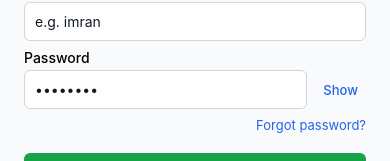
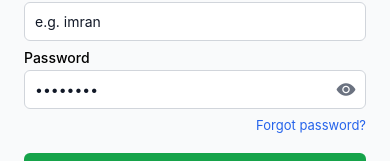
Before and after one commit to malela7/canaagel, a React Native app in the folder mobile/: screen /Login in a window 390 px wide. Shown: the part 364-525 px from the top of the page. Built offline with nearby package versions, Linux system fonts and the light colour scheme.

Commit message:
Replace Show/Hide text toggle with an eye icon inside the password field

```diff
--- a/mobile/package.json
+++ b/mobile/package.json
@@ -8,6 +8,7 @@
     "build:android": "eas build --platform android"
   },
   "dependencies": {
+    "@expo/vector-icons": "^15.0.3",
     "@react-native-async-storage/async-storage": "2.2.0",
     "@react-native-picker/picker": "2.11.1",
     "@react-navigation/bottom-tabs": "^6.6.1",
--- a/mobile/src/screens/ForgotPasswordScreen.js
+++ b/mobile/src/screens/ForgotPasswordScreen.js
@@ -1,5 +1,6 @@
 import React, { useState } from "react";
 import { View, Text, TextInput, TouchableOpacity, StyleSheet, ActivityIndicator } from "react-native";
+import { Ionicons } from "@expo/vector-icons";
 import api from "../api/client";
 
 export default function ForgotPasswordScreen({ navigation }) {
@@ -66,8 +67,8 @@ export default function ForgotPasswordScreen({ navigation }) {
               onChangeText={setNewPassword}
               secureTextEntry={!showPassword}
             />
-            <TouchableOpacity onPress={() => setShowPassword((v) => !v)} style={styles.showButton}>
-              <Text style={styles.showButtonText}>{showPassword ? "Hide" : "Show"}</Text>
+            <TouchableOpacity onPress={() => setShowPassword((v) => !v)} style={styles.eyeButton}>
+              <Ionicons name={showPassword ? "eye-off" : "eye"} size={20} color="#6b7280" />
             </TouchableOpacity>
           </View>
           <TouchableOpacity style={styles.button} onPress={confirmReset} disabled={loading}>
@@ -94,8 +95,7 @@ const styles = StyleSheet.create({
   success: { color: "#166534", marginBottom: 12, textAlign: "center" },
   backLink: { marginTop: 16, alignItems: "center" },
   backLinkText: { color: "#2563eb", fontSize: 13 },
-  passwordWrap: { flexDirection: "row", alignItems: "center" },
-  passwordInput: { flex: 1 },
-  showButton: { marginLeft: 8, paddingHorizontal: 8, paddingVertical: 10 },
-  showButtonText: { color: "#2563eb", fontSize: 13, fontWeight: "500" },
+  passwordWrap: { position: "relative", justifyContent: "center" },
+  passwordInput: { paddingRight: 40 },
+  eyeButton: { position: "absolute", right: 10, height: "100%", justifyContent: "center" },
 });
--- a/mobile/src/screens/LoginScreen.js
+++ b/mobile/src/screens/LoginScreen.js
@@ -1,5 +1,6 @@
 import React, { useState } from "react";
 import { View, Text, TextInput, TouchableOpacity, StyleSheet, ActivityIndicator } from "react-native";
+import { Ionicons } from "@expo/vector-icons";
 import { useAuth } from "../context/AuthContext";
 
 export default function LoginScreen({ navigation }) {
@@ -37,8 +38,8 @@ export default function LoginScreen({ navigation }) {
           secureTextEntry={!showPassword}
           placeholder="••••••••"
         />
-        <TouchableOpacity onPress={() => setShowPassword((v) => !v)} style={styles.showButton}>
-          <Text style={styles.showButtonText}>{showPassword ? "Hide" : "Show"}</Text>
+        <TouchableOpacity onPress={() => setShowPassword((v) => !v)} style={styles.eyeButton}>
+          <Ionicons name={showPassword ? "eye-off" : "eye"} size={20} color="#6b7280" />
         </TouchableOpacity>
       </View>
       <TouchableOpacity onPress={() => navigation.navigate("ForgotPassword")} style={styles.forgotLink}>
@@ -61,8 +62,7 @@ const styles = StyleSheet.create({
   error: { color: "#dc2626", marginBottom: 12, textAlign: "center" },
   forgotLink: { alignItems: "flex-end", marginTop: 8 },
   forgotLinkText: { color: "#2563eb", fontSize: 13 },
-  passwordWrap: { flexDirection: "row", alignItems: "center" },
-  passwordInput: { flex: 1 },
-  showButton: { marginLeft: 8, paddingHorizontal: 8, paddingVertical: 10 },
-  showButtonText: { color: "#2563eb", fontSize: 13, fontWeight: "500" },
+  passwordWrap: { position: "relative", justifyContent: "center" },
+  passwordInput: { paddingRight: 40 },
+  eyeButton: { position: "absolute", right: 10, height: "100%", justifyContent: "center" },
 });
```
Also changed, not shown: 1 other file (tests, documents, lock files or other folders).
